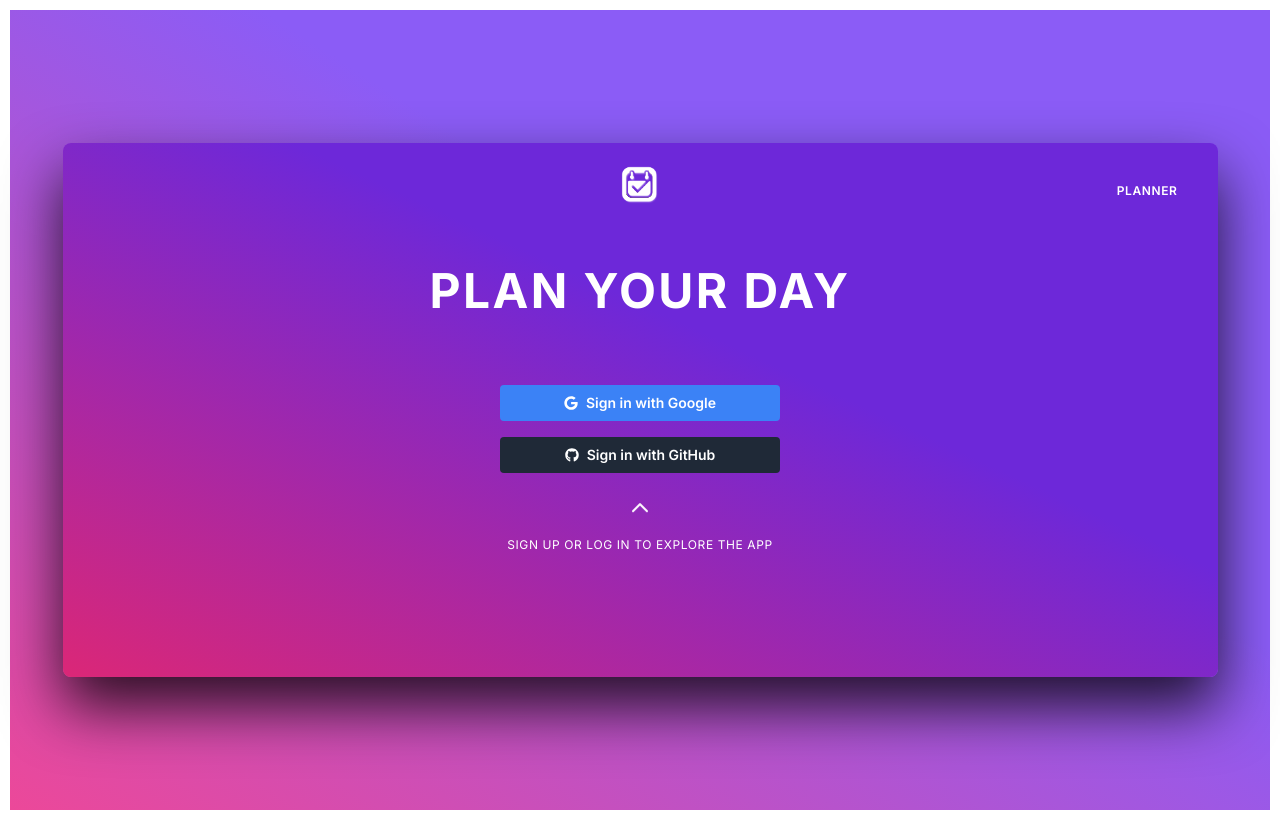
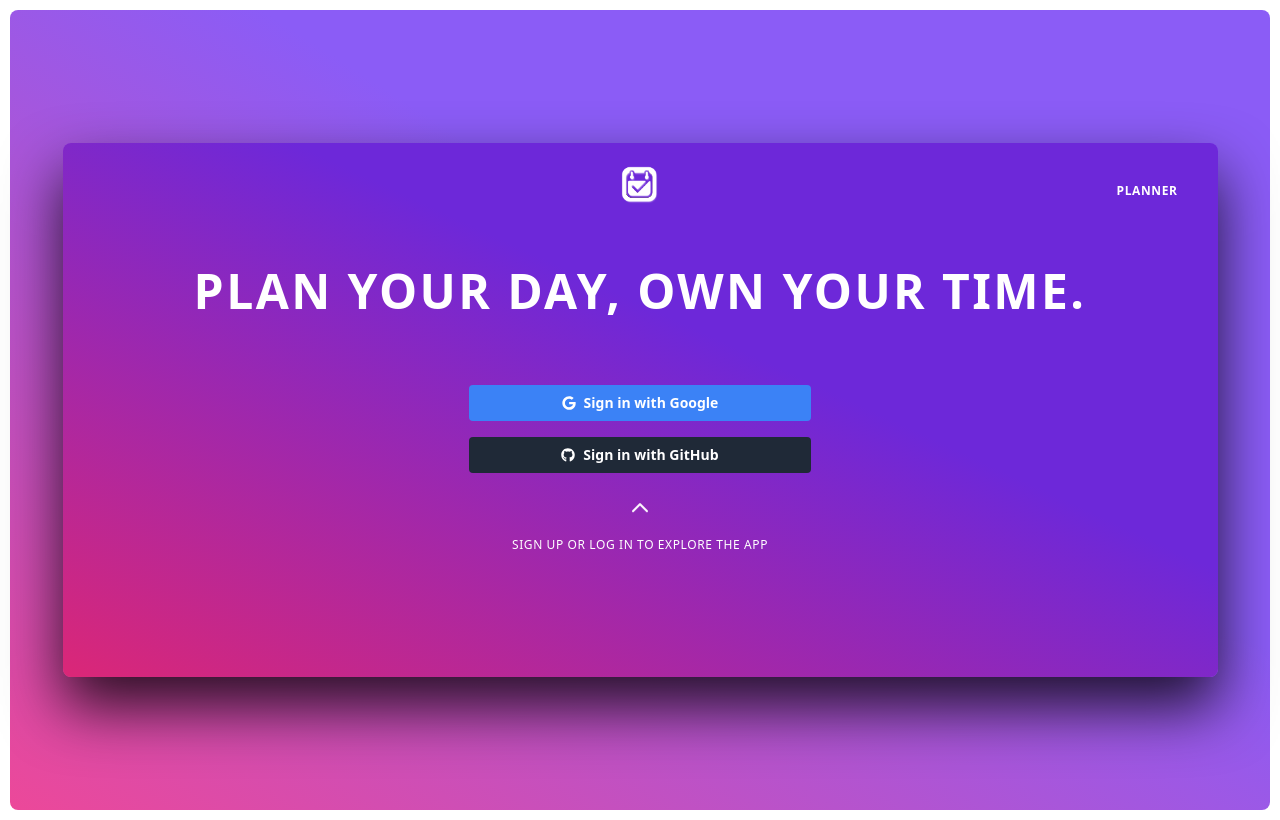
Before and after one commit to Oluwatobii/planner, a Next.js app: page / in a window 1280 px wide. Built offline with nearby package versions, Linux system fonts and the light colour scheme; no server answers.

Commit message:
CDE-3: Use Middle-ware for authorization

```diff
--- a/src/app/globals.css
+++ b/src/app/globals.css
@@ -6,4 +6,18 @@
   .dark\:shadow-dark-md {
     box-shadow: 0 4px 6px -1px rgba(0, 0, 0, 0.8), 0 2px 4px -2px rgba(0, 0, 0, 0.7);
   }
+
+  .spinner-doughnut {
+    @apply w-8 h-8 border-4 rounded-full;
+    border-color: transparent;
+    border-top-color: #ec4899; /* Pink color */
+    border-right-color: #8b5cf6; /* Purple color */
+    animation: spin 1s linear infinite;
+  }
+
+  @keyframes spin {
+    to {
+      transform: rotate(360deg);
+    }
+  }
 }
--- a/src/app/home/page.tsx
+++ b/src/app/home/page.tsx
@@ -1,16 +1,4 @@
-import { redirect } from 'next/navigation'
-
-import { getServerSession } from 'next-auth/next'
-
-import { authOptions } from '@/lib/authOptions'
-
 export default async function HomePage() {
-  const session = await getServerSession(authOptions)
-
-  if (!session) {
-    redirect('/')
-  }
-
   return (
     <div>
       <h1>Welcome to Your Scheduler (Planner)</h1>
--- a/src/app/layout.tsx
+++ b/src/app/layout.tsx
@@ -2,7 +2,7 @@ import type { Metadata } from 'next'
 
 import { Inter } from 'next/font/google'
 
-import { Header, SessionWrapper } from '@/components'
+import { ClientLayout, SessionWrapper } from '@/components'
 
 import Themes from '@/contexts/Theme'
 
@@ -22,17 +22,16 @@ export const metadata: Metadata = {
 
 export default function RootLayout({ children }: Readonly<{ children: React.ReactNode }>) {
   return (
-    <SessionWrapper>
-      <html lang="en" suppressHydrationWarning>
-        <body className={`${inter.className} dark:bg-medium`}>
-          <Themes>
+    <html lang="en" suppressHydrationWarning>
+      <body className="dark:bg-medium">
+        <Themes>
+          <SessionWrapper>
             <ApplicationWrapper>
-              <Header />
-              <main className="flex justify-center p-[10px]">{children}</main>
+              <ClientLayout>{children}</ClientLayout>
             </ApplicationWrapper>
-          </Themes>
-        </body>
-      </html>
-    </SessionWrapper>
+          </SessionWrapper>
+        </Themes>
+      </body>
+    </html>
   )
 }
--- a/src/app/page.tsx
+++ b/src/app/page.tsx
@@ -1,23 +1,11 @@
-import { getServerSession } from 'next-auth/next'
-
-import { redirect } from 'next/navigation'
-
-import { authOptions } from '@/lib/authOptions'
-
 import Image from 'next/image'
 
 import { Authentication } from '@/components'
 
 export default async function LandingPage() {
-  const session = await getServerSession(authOptions)
-
-  if (session) {
-    redirect('/home')
-  }
-
   return (
     <div
-      className="w-screen h-screen flex items-center justify-center"
+      className="w-screen h-screen flex items-center justify-center rounded-lg"
       style={{ background: 'linear-gradient(to top right, #ec4899, #8b5cf6 60%)' }}
     >
       <div
@@ -36,7 +24,7 @@ export default async function LandingPage() {
         </div>
 
         <div className="relative z-10 text-center text-white">
-          <h1 className="text-1xl md:text-5xl font-bold tracking-wider">PLAN YOUR DAY</h1>
+          <h1 className="text-1xl md:text-5xl font-bold tracking-wider">PLAN YOUR DAY, OWN YOUR TIME.</h1>
 
           <div className="mt-[70px] space-y-3 md:space-y-4 flex flex-col items-center w-full md:max-w-md lg:max-w-lg mx-auto">
             <Authentication />
--- /dev/null
+++ b/src/components/ClientLayout/index.tsx
@@ -0,0 +1,24 @@
+'use client'
+
+import { useSession } from 'next-auth/react'
+
+import { Header, Spinner } from '@/components'
+
+export default function ClientLayout({ children }: { children: React.ReactNode }) {
+  const { status } = useSession()
+
+  if (status === 'loading') {
+    return (
+      <div className="w-screen h-screen flex items-center justify-center">
+        <Spinner />
+      </div>
+    )
+  }
+
+  return (
+    <>
+      <Header />
+      <main className="flex justify-center p-[10px]">{children}</main>
+    </>
+  )
+}
--- a/src/components/Header/index.tsx
+++ b/src/components/Header/index.tsx
@@ -98,7 +98,7 @@ function ThemeToggle() {
 
   return (
     <div
-      className="relative w-16 h-8 flex items-center bg-teal-500 dark:bg-gray-700 cursor-pointer rounded-full px-[2px] border-2 border-gray-300 dark:border-gray-500"
+      className="relative w-16 h-8 flex items-center cursor-pointer rounded-full px-[2px] border-2 border-gray-300 dark:border-gray-500"
       onClick={() => {
         if (resolvedTheme === 'dark') {
           setTheme('light')
@@ -106,6 +106,7 @@ function ThemeToggle() {
           setTheme('dark')
         }
       }}
+      style={{ background: 'linear-gradient(to top right, #db2777, #6d28d9 60%)' }}
     >
       <FaMoon className="text-white" size={18} />
       <div
--- /dev/null
+++ b/src/components/Spinner/index.tsx
@@ -0,0 +1,7 @@
+export default function Spinner() {
+  return (
+    <div className="flex justify-center items-center h-full">
+      <div className="spinner-doughnut" role="status"></div>
+    </div>
+  )
+}
--- a/src/components/index.ts
+++ b/src/components/index.ts
@@ -4,4 +4,8 @@ import Authentication from './Authentication'
 
 import SessionWrapper from './SessionWrapper'
 
-export { Header, Authentication, SessionWrapper }
+import Spinner from './Spinner'
+
+import ClientLayout from './ClientLayout'
+
+export { Header, Authentication, SessionWrapper, Spinner, ClientLayout }
--- a/src/lib/authOptions.ts
+++ b/src/lib/authOptions.ts
@@ -18,8 +18,9 @@ export const authOptions: NextAuthOptions = {
   callbacks: {
     async signIn({ user, account, profile, email, credentials }) {
       // Save Users to Database
-      console.log({ user, account, profile, email, credentials })
+      // console.log({ user, account, profile, email, credentials })
       return true
     }
-  }
+  },
+  secret: process.env.NEXTAUTH_SECRET
 }
```
Also changed, not shown: src/middleware.ts (added, +22 -0 lines), 2 other files (tests, documents, lock files or other folders).
